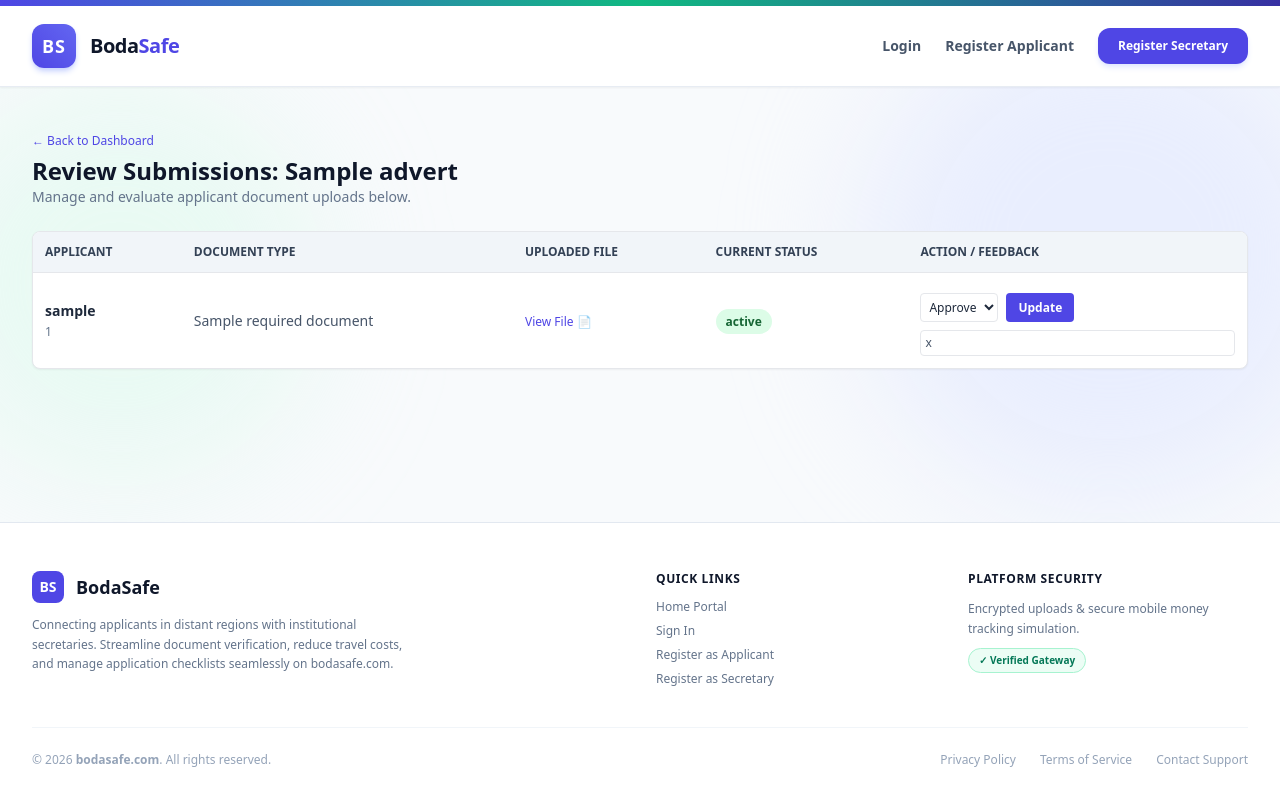
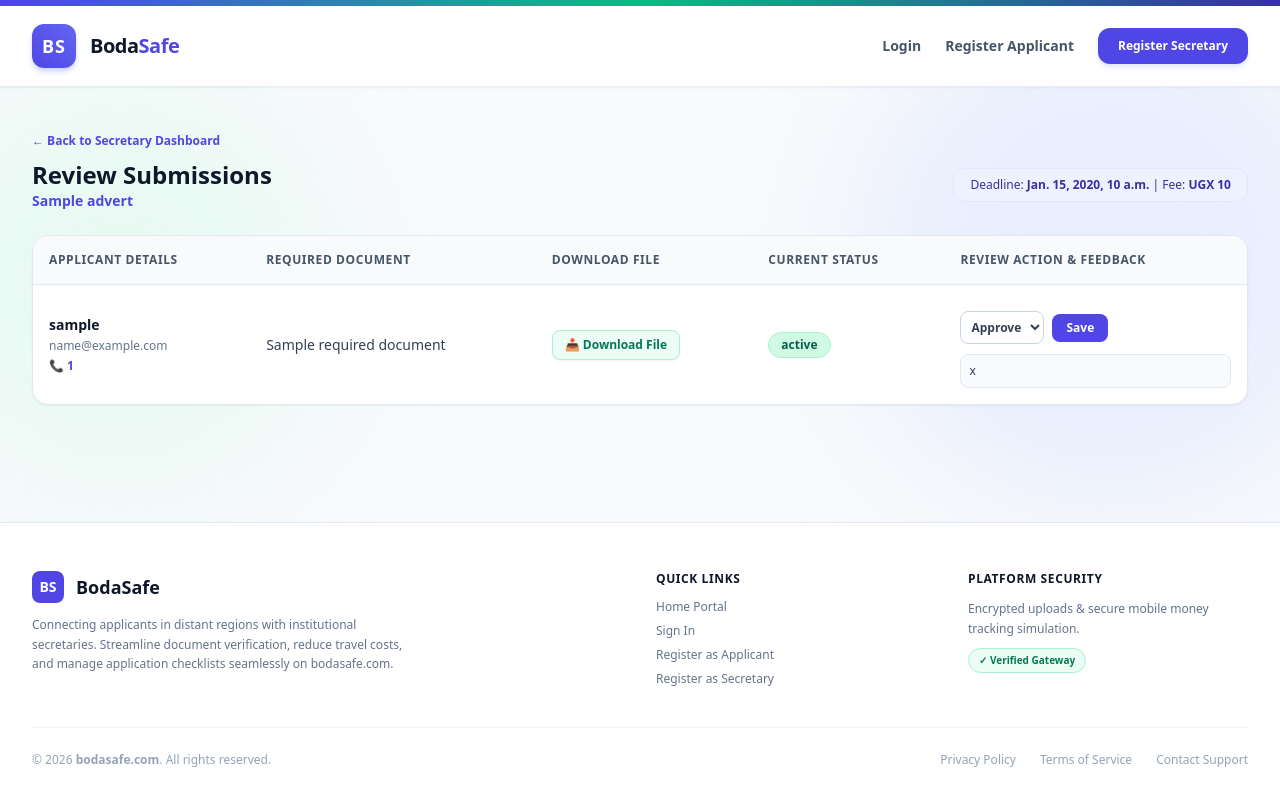
Before and after one commit to DentchaT/BODASAFE-UGANDA, a Django app: template templates/core/review_submissions.html in a window 1280 px wide. Run offline with Django 5.2, Linux system fonts and the light colour scheme; the template is opened without the code that fills it: most values are stand-ins (such as "Sample title", 1, 10 or a date in 2020); some libraries are stand-ins or nearby versions.

Commit message:
cloudinary review submissio

```diff
--- a/templates/core/review_submissions.html
+++ b/templates/core/review_submissions.html
@@ -2,65 +2,98 @@
 
 {% block content %}
 <div class="mb-6">
-    <a href="{% url 'secretary_dashboard' %}" class="text-xs text-indigo-600 hover:underline">← Back to Dashboard</a>
-    <h1 class="text-2xl font-bold text-slate-900 mt-1">Review Submissions: {{ advert.title }}</h1>
-    <p class="text-sm text-slate-500">Manage and evaluate applicant document uploads below.</p>
+    <a href="{% url 'secretary_dashboard' %}" class="text-xs text-indigo-600 hover:underline font-semibold">← Back to Secretary Dashboard</a>
+    <div class="mt-2 flex flex-col md:flex-row md:items-center justify-between gap-4">
+        <div>
+            <h1 class="text-2xl font-black text-slate-900">Review Submissions</h1>
+            <p class="text-sm text-indigo-600 font-semibold">{{ advert.title }}</p>
+        </div>
+        <div class="bg-indigo-50 border border-indigo-100 px-4 py-2 rounded-xl text-xs text-indigo-800">
+            Deadline: <strong>{{ advert.deadline }}</strong> | Fee: <strong>UGX {{ advert.service_fee }}</strong>
+        </div>
+    </div>
 </div>
 
-<div class="bg-white rounded-lg shadow-sm border overflow-hidden">
+<div class="bg-white rounded-2xl shadow-sm border border-slate-200 overflow-hidden">
+    <div class="overflow-x-auto">
         <table class="w-full text-left border-collapse">
             <thead>
-            <tr class="bg-slate-100 text-slate-700 text-xs uppercase font-bold border-b">
-                <th class="p-3">Applicant</th>
-                <th class="p-3">Document Type</th>
-                <th class="p-3">Uploaded File</th>
-                <th class="p-3">Current Status</th>
-                <th class="p-3">Action / Feedback</th>
+                <tr class="bg-slate-50 text-slate-600 text-xs uppercase font-bold tracking-wider border-b border-slate-200">
+                    <th class="p-4">Applicant Details</th>
+                    <th class="p-4">Required Document</th>
+                    <th class="p-4">Download File</th>
+                    <th class="p-4">Current Status</th>
+                    <th class="p-4">Review Action & Feedback</th>
                 </tr>
             </thead>
-        <tbody class="divide-y divide-slate-200 text-sm">
+            <tbody class="divide-y divide-slate-100 text-sm">
                 {% for sub in submissions %}
-                <tr class="hover:bg-slate-50">
-                    <td class="p-3 font-semibold text-slate-800">
-                        {{ sub.applicant.username }}<br>
-                        <span class="text-xs font-normal text-slate-500">{{ sub.applicant.phone_number }}</span>
+                    <tr class="hover:bg-slate-50/80 transition">
+                        <!-- Applicant Info -->
+                        <td class="p-4">
+                            <span class="font-bold text-slate-900 block">{{ sub.applicant.username }}</span>
+                            <span class="text-xs text-slate-500 font-medium">{{ sub.applicant.email }}</span><br>
+                            <span class="text-xs text-indigo-600 font-semibold">📞 {{ sub.applicant.phone_number|default:"No phone" }}</span>
                         </td>
-                    <td class="p-3 text-slate-600">{{ sub.required_document.name }}</td>
-                    <td class="p-3">
-                        <a href="{{ sub.file.url }}" target="_blank" class="text-indigo-600 hover:underline text-xs font-medium">View File 📄</a>
+
+                        <!-- Document Name -->
+                        <td class="p-4 text-slate-700 font-medium">
+                            {{ sub.required_document.name }}
                         </td>
-                    <td class="p-3">
-                        <span class="px-2.5 py-1 text-xs font-semibold rounded-full
-                            {% if sub.status == 'approved' %} bg-green-100 text-green-800
-                            {% elif sub.status == 'rejected' %} bg-red-100 text-red-800
-                            {% else %} bg-blue-100 text-blue-800 {% endif %}">
+
+                        <!-- Cloudinary Download Button -->
+                        <td class="p-4">
+                            {% if sub.file %}
+                                <a href="{{ sub.file.url }}" download target="_blank" class="inline-flex items-center space-x-1.5 bg-emerald-50 hover:bg-emerald-100 text-emerald-700 px-3 py-1.5 rounded-lg text-xs font-bold transition shadow-sm border border-emerald-200">
+                                    <span>📥 Download File</span>
+                                </a>
+                            {% else %}
+                                <span class="text-xs text-slate-400">No file attached</span>
+                            {% endif %}
+                        </td>
+
+                        <!-- Status Badge -->
+                        <td class="p-4">
+                            <span class="inline-flex px-3 py-1 text-xs font-bold rounded-full
+                                {% if sub.status == 'approved' %} bg-emerald-100 text-emerald-800 border border-emerald-200
+                                {% elif sub.status == 'rejected' %} bg-rose-100 text-rose-800 border border-rose-200
+                                {% else %} bg-sky-100 text-sky-800 border border-sky-200 {% endif %}">
                                 {{ sub.get_status_display }}
                             </span>
                         </td>
-                    <td class="p-3">
-                        <form method="POST" class="space-y-2">
+
+                        <!-- Review Form & Feedback Input -->
+                        <td class="p-4">
+                            <form method="POST" class="space-y-2.5">
                                 {% csrf_token %}
                                 <input type="hidden" name="submission_id" value="{{ sub.id }}">
 
-                            <div class="flex gap-2">
-                                <select name="status" class="text-xs border rounded p-1 bg-white">
+                                <div class="flex items-center gap-2">
+                                    <select name="status" class="text-xs border border-slate-300 rounded-lg p-1.5 bg-white font-semibold text-slate-700 focus:ring-2 focus:ring-indigo-500 outline-none">
                                         <option value="pending" {% if sub.status == 'pending' %}selected{% endif %}>Pending</option>
                                         <option value="approved" {% if sub.status == 'approved' %}selected{% endif %}>Approve</option>
                                         <option value="rejected" {% if sub.status == 'rejected' %}selected{% endif %}>Reject</option>
                                     </select>
-                                <button type="submit" class="bg-indigo-600 hover:bg-indigo-700 text-white px-3 py-1 rounded text-xs font-semibold">Update</button>
+                                    <button type="submit" class="bg-indigo-600 hover:bg-indigo-700 text-white px-3.5 py-1.5 rounded-lg text-xs font-bold shadow-sm transition">
+                                        Save
+                                    </button>
                                 </div>
 
-                            <input type="text" name="comment" placeholder="Add feedback note..." value="{{ sub.secretary_comment|default:'' }}" class="w-full text-xs border rounded p-1 text-slate-600">
+                                <div>
+                                    <input type="text" name="comment" placeholder="Add review feedback note..." value="{{ sub.secretary_comment|default:'' }}" class="w-full text-xs border border-slate-200 rounded-lg p-2 text-slate-700 bg-slate-50 focus:bg-white focus:border-indigo-500 outline-none transition">
+                                </div>
                             </form>
                         </td>
                     </tr>
                 {% empty %}
                     <tr>
-                    <td colspan="5" class="p-6 text-center text-slate-500 text-sm">No submissions received for this advert yet.</td>
+                        <td colspan="5" class="p-12 text-center text-slate-400 text-sm">
+                            No document submissions have been received for this advert yet.
+                        </td>
                     </tr>
                 {% endfor %}
             </tbody>
         </table>
     </div>
+</div>
 {% endblock %}
```
Lines whose indentation alone changed are shown as unchanged.
